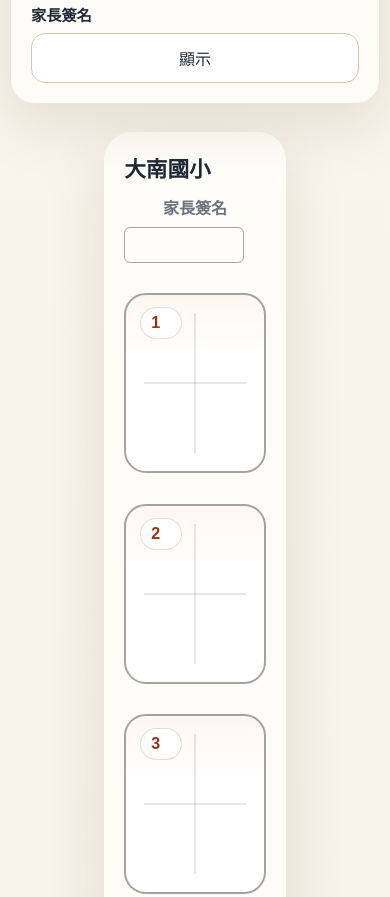
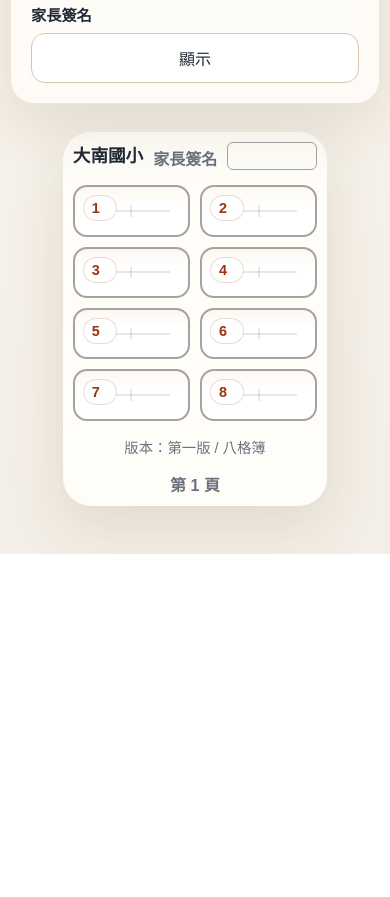
Before and after one commit to panggihsieh/RowColPage, a plain HTML site: page index.html in a window 390 px wide. Shown: the part 637-1534 px from the top of the page. After the commit the page ends 1191 px from the top, so only its background shows below. Drawn offline with Linux system fonts and the light colour scheme.

Commit message:
fix: make mobile layout closer to desktop preview

```diff
--- a/styles.css
+++ b/styles.css
@@ -311,40 +311,68 @@ h1 {
     padding-top: 20px;
   }
 
-  .hero,
-  .page-header {
+  .hero {
     flex-direction: column;
     align-items: start;
   }
 
+  .page-header {
+    align-items: start;
+    gap: 10px;
+    margin-bottom: 4mm;
+  }
+
   .page-signature {
-    display: grid;
-    gap: 8px;
+    gap: 10px;
     min-width: 0;
-    width: 100%;
   }
 
   .page-meta {
-    margin-top: 0;
-    text-align: left;
+    margin-top: 4mm;
+    text-align: center;
   }
 
   .page-version {
-    text-align: left;
+    text-align: center;
   }
 
-  .controls,
-  .grid {
+  .controls {
     grid-template-columns: 1fr;
   }
 
   .page {
-    width: 100%;
-    padding: 20px;
+    width: min(100%, 210mm);
+    height: auto;
+    aspect-ratio: 210 / 297;
+    padding: 10px;
+  }
+
+  .page-title {
+    font-size: 1.1rem;
+  }
+
+  .grid {
+    grid-template-columns: repeat(2, minmax(0, 1fr));
+    grid-template-rows: repeat(4, minmax(0, 1fr));
+    gap: 10px;
   }
 
   .cell {
-    min-height: 180px;
+    min-height: 0;
+    border-radius: 14px;
+  }
+
+  .cell-number {
+    top: 8px;
+    left: 8px;
+    min-width: 34px;
+    padding: 4px 8px;
+    font-size: 0.9rem;
+  }
+
+  .signature-box {
+    width: 90px;
+    height: 28px;
   }
 }
 
```
